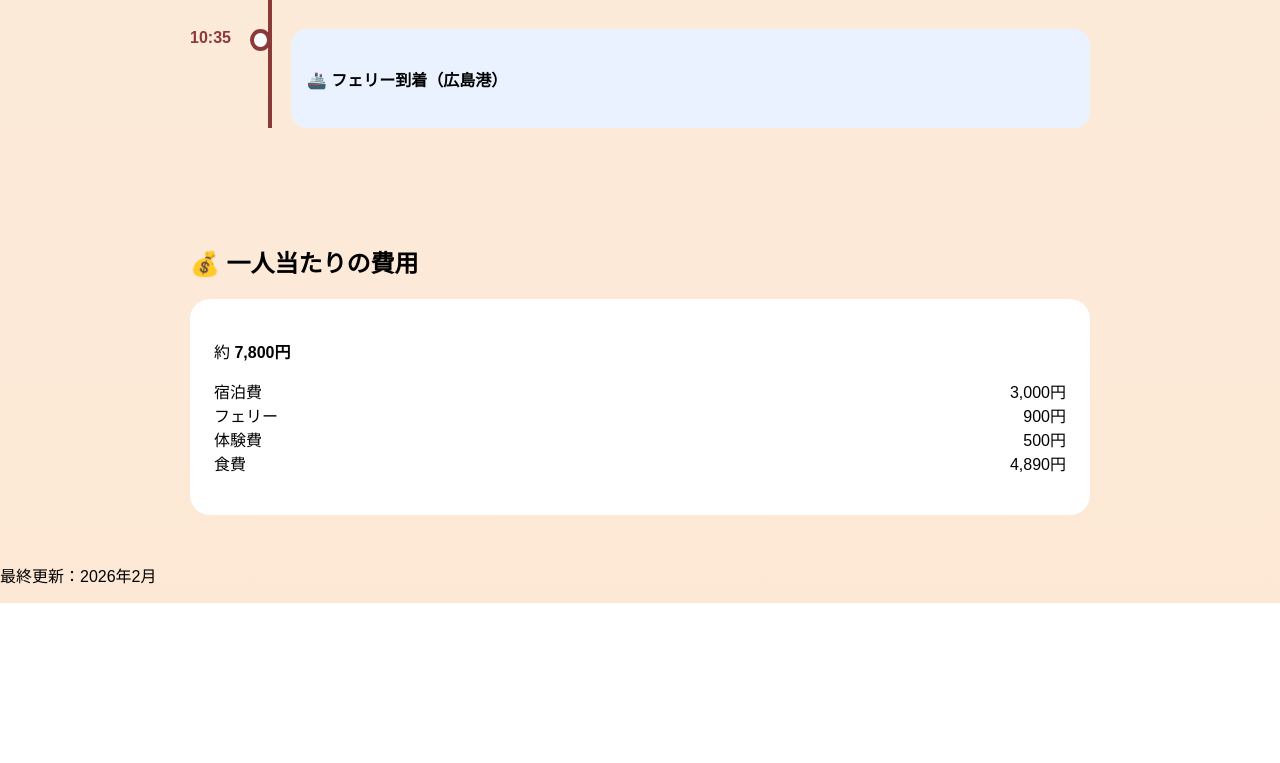
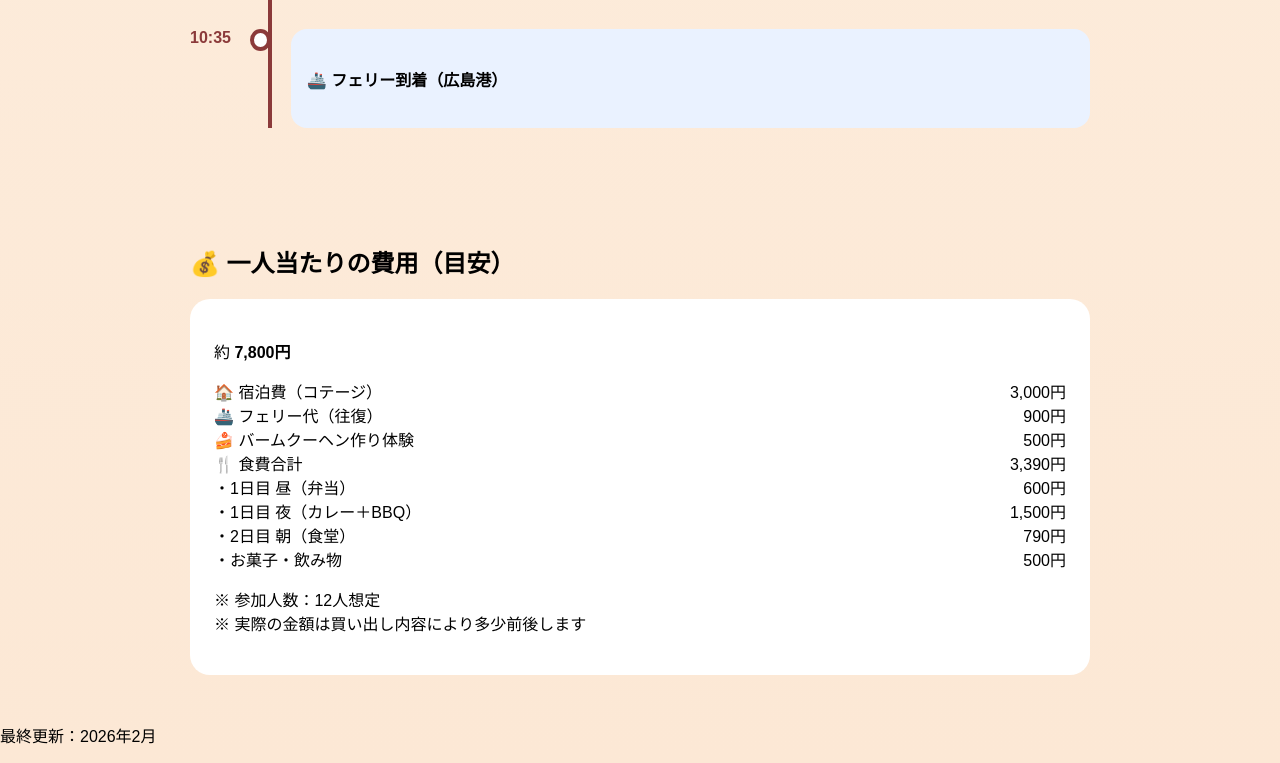
Before and after one commit to naonao007sato-commits/ninoshima-trip, a plain HTML site: page index.html in a window 1280 px wide. Shown: the part 3681-4444 px from the top of the page. Before the commit the page ends 4284 px from the top, so only its background shows below. Drawn offline with Linux system fonts and the light colour scheme; a web font is replaced by a local one.

Commit message:
Update index.html

```diff
--- a/index.html
+++ b/index.html
@@ -178,17 +178,32 @@
 
 <!-- 費用 -->
 <section id="cost">
-  <h2>💰 一人当たりの費用</h2>
+  <h2>💰 一人当たりの費用（目安）</h2>
+
   <div class="cost-box">
     <p class="cost-total">約 <strong>7,800円</strong></p>
+
     <ul class="cost-list">
-      <li><span>宿泊費</span><span>3,000円</span></li>
-      <li><span>フェリー</span><span>900円</span></li>
-      <li><span>体験費</span><span>500円</span></li>
-      <li><span>食費</span><span>4,890円</span></li>
+      <li><span>🏠 宿泊費（コテージ）</span><span>3,000円</span></li>
+      <li><span>🚢 フェリー代（往復）</span><span>900円</span></li>
+      <li><span>🍰 バームクーヘン作り体験</span><span>500円</span></li>
+
+      <li class="cost-sub">
+        <span>🍴 食費合計</span><span>3,390円</span>
+      </li>
+      <li class="cost-detail"><span>・1日目 昼（弁当）</span><span>600円</span></li>
+      <li class="cost-detail"><span>・1日目 夜（カレー＋BBQ）</span><span>1,500円</span></li>
+      <li class="cost-detail"><span>・2日目 朝（食堂）</span><span>790円</span></li>
+      <li class="cost-detail"><span>・お菓子・飲み物</span><span>500円</span></li>
     </ul>
+
+    <p class="cost-note">
+      ※ 参加人数：12人想定<br>
+      ※ 実際の金額は買い出し内容により多少前後します
+    </p>
   </div>
 </section>
+
 
 <footer>
   <p>最終更新：2026年2月</p>
```
